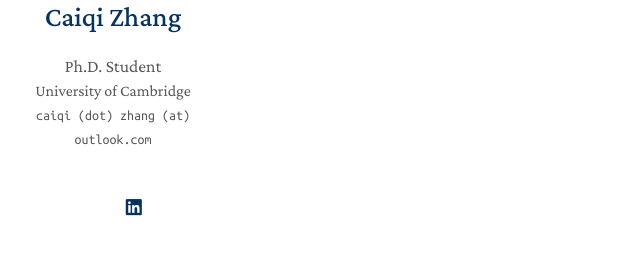
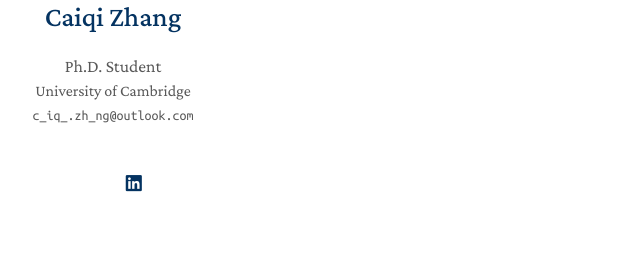
Before and after one commit to caiqizh/caiqizh.github.io, a Jekyll site: the page built from index.md, in a window 1280 px wide. Shown: the part 213-468 px from the top of the page, without its empty margins (163-803 px from the left). Built offline with Jekyll 4.4.1, drawn with Linux system fonts in a browser that asks for light colours; nearby versions of some CDN libraries; a style sheet for code colours, icons or effects is not loaded; our own code applies the rules of GitHub Pages for plain Markdown files.

Commit message:
Update _config.yml

```diff
--- a/_config.yml
+++ b/_config.yml
@@ -2,13 +2,13 @@
 title: Caiqi Zhang
 position: Ph.D. Student
 affiliation: University of Cambridge
-email: caiqi (dot) zhang (at) outlook.com
+email: c_iq_.zh_ng@outlook.com
 
 # Search Engine Optimization (SEO)
 # The following information is used to improve the website traffic from search engines, e.g., Google.
-keywords: minimal light
-description: The Minimal Light is a simple and elegant jekyll theme for academic personal homepage.
-canonical: https://minimal-light-theme.yliu.me/
+keywords: Caiqi Zhang
+description: Caiqi Zhang's personal homepage.
+canonical: https://caiqizh.github.io/
 
 # Links
 # If you don't need one of them, you may delete the corresponding line.
```
